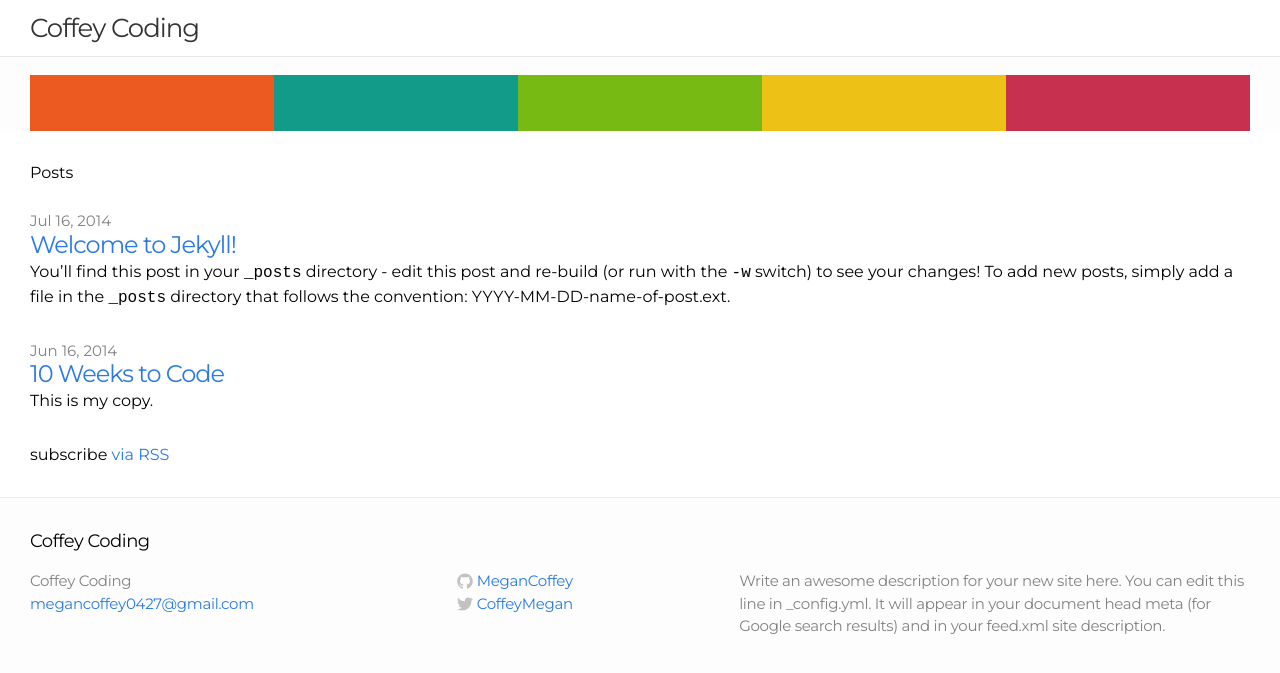
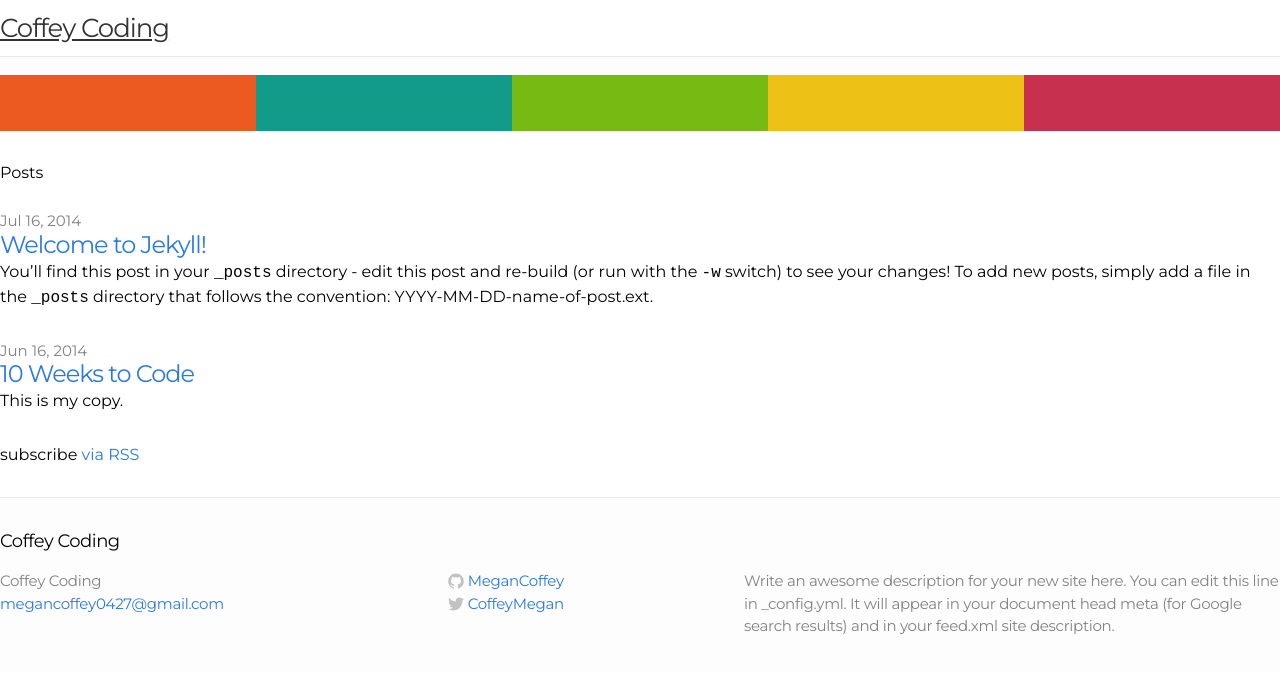
Before and after one commit to MeganCoffey/MeganCoffey.github.io, a Jekyll site: the page built from index.html, in a window 1280 px wide and 900 px high. Shown: the top 673 px of the window. Built offline with Jekyll 4.4.1, drawn with Linux system fonts in a browser that asks for light colours.

Commit message:
padding fix header

```diff
--- a/css/main.css
+++ b/css/main.css
@@ -31,7 +31,7 @@
 .wrap:after { clear: both; }
 .wrap {
 /*  max-width: 800px;*/
-  padding: 0 30px;
+/*  padding: 0 30px;*/
   margin: 0 auto;
   zoom: 1;
 }
```
